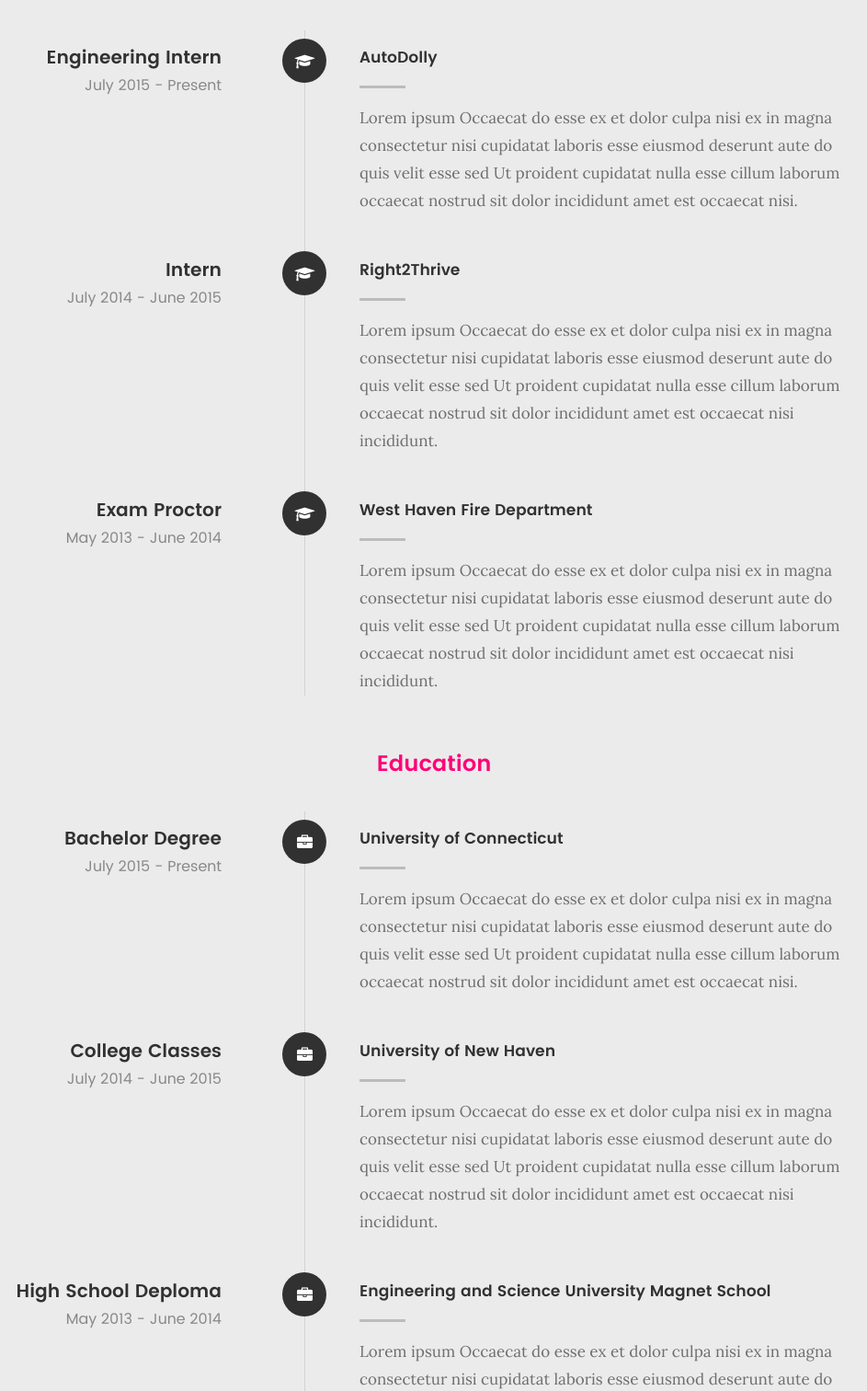
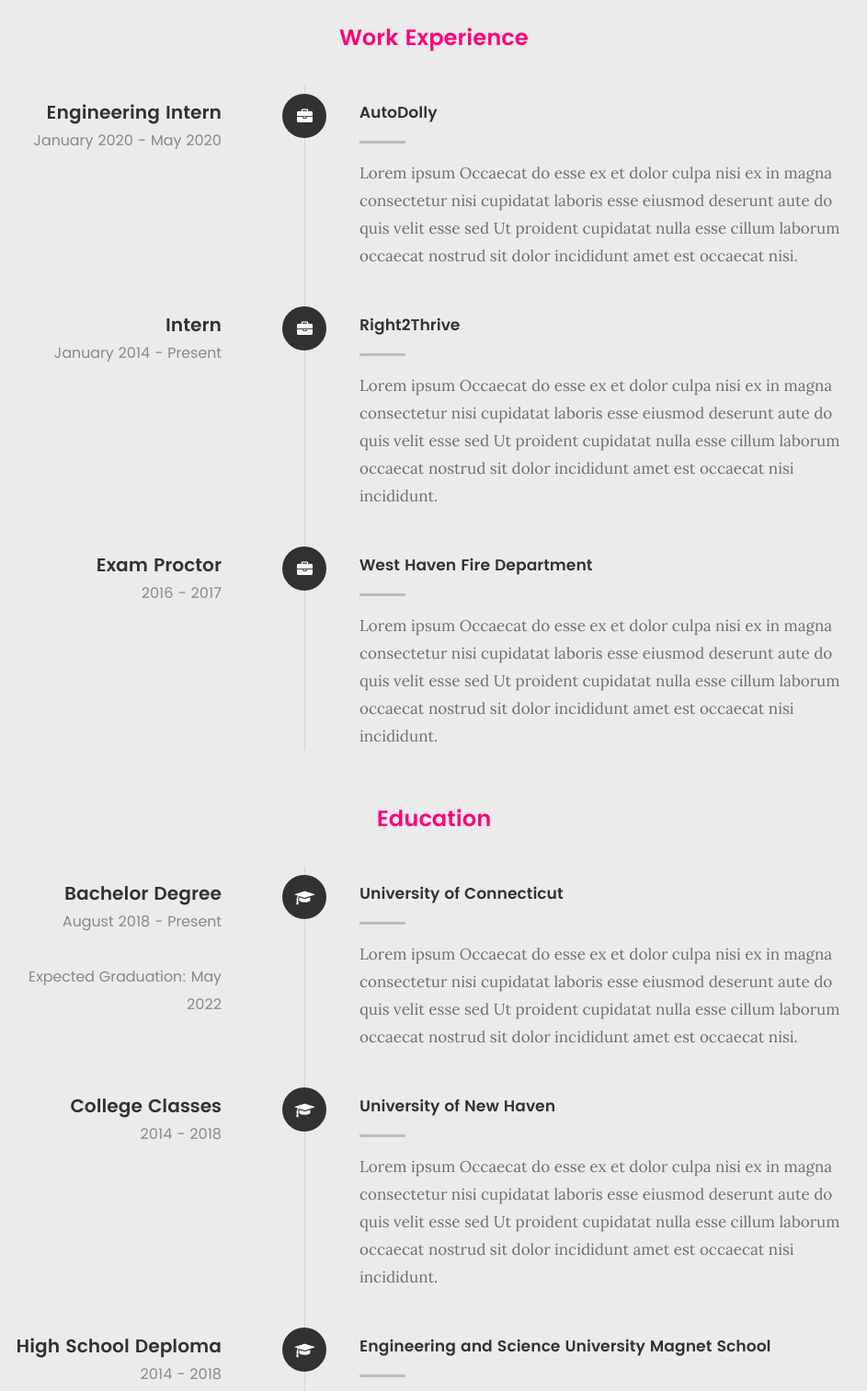
Before and after one commit to jeremyamoro/jeremyamoro.github.io, a plain HTML site: page index.html in a window 1280 px wide. Shown: the part 2432-3944 px from the top of the page at 92% size, without its empty margins (168-1111 px from the left). Drawn offline with Linux system fonts and the light colour scheme; files whose address does not match are found by name.

Commit message:
Add files via upload

```diff
--- a/index.html
+++ b/index.html
@@ -186,9 +186,10 @@
 
    	<div class="row button-section">
    		<div class="col-twelve">
-   			<a href="/assets/resume.pdf" title="Download CV" class="button button-primary">Download Resume</a>
-   		</div>
-   	</div>
+			   <a href="/assets/resume.pdf" title="Download CV" class="button button-primary">Download Resume</a>
+		   </div>
+	   </div>
+	   <p style="text-align: center; font-size: 10px;">or scroll to next section for overview</p>
 
    </section> <!-- /process-->
 
@@ -223,12 +224,12 @@
    				<div class="timeline-block">
 
 	   				<div class="timeline-ico">
-	   					<i class="fa fa-graduation-cap"></i>
+	   					<i class="fa fa-briefcase"></i>
 	   				</div>
 
 	   				<div class="timeline-header">
 	   					<h3>Engineering Intern</h3>
-	   					<p>July 2015 - Present</p>
+	   					<p>January 2020 - May 2020</p>
 	   				</div>
 
 	   				<div class="timeline-content">
@@ -241,12 +242,12 @@
 	   			<div class="timeline-block">
 
 	   				<div class="timeline-ico">
-	   					<i class="fa fa-graduation-cap"></i>
+	   					<i class="fa fa-briefcase"></i>
 	   				</div>
 
 	   				<div class="timeline-header">
 	   					<h3>Intern</h3>
-	   					<p>July 2014 - June 2015</p>
+	   					<p>January 2014 - Present</p>
 	   				</div>
 
 	   				<div class="timeline-content">
@@ -259,12 +260,12 @@
 	   			<div class="timeline-block">
 
 	   				<div class="timeline-ico">
-	   					<i class="fa fa-graduation-cap"></i>
+	   					<i class="fa fa-briefcase"></i>
 	   				</div>
 
 	   				<div class="timeline-header">
 	   					<h3>Exam Proctor</h3>
-	   					<p>May 2013 - June 2014</p>
+	   					<p>2016 - 2017</p>
 	   				</div>
 
 	   				<div class="timeline-content">
@@ -295,12 +296,13 @@
    				<div class="timeline-block">
 
 	   				<div class="timeline-ico">
-	   					<i class="fa fa-briefcase"></i>
+	   					<i class="fa fa-graduation-cap"></i>
 	   				</div>
 
 	   				<div class="timeline-header">
 	   					<h3>Bachelor Degree</h3>
-	   					<p>July 2015 - Present</p>
+						   <p>August 2018 - Present</p>
+						   <p>Expected Graduation: May 2022</p>
 	   				</div>
 
 	   				<div class="timeline-content">
@@ -313,12 +315,12 @@
 	   			<div class="timeline-block">
 
 	   				<div class="timeline-ico">
-	   					<i class="fa fa-briefcase"></i>
+	   					<i class="fa fa-graduation-cap"></i>
 	   				</div>
 
 	   				<div class="timeline-header">
 	   					<h3>College Classes</h3>
-	   					<p>July 2014 - June 2015</p>
+	   					<p>2014 - 2018</p>
 	   				</div>
 
 	   				<div class="timeline-content">
@@ -331,12 +333,12 @@
 	   			<div class="timeline-block">
 
 	   				<div class="timeline-ico">
-	   					<i class="fa fa-briefcase"></i>
+	   					<i class="fa fa-graduation-cap"></i>
 	   				</div>
 
 	   				<div class="timeline-header">
 	   					<h3>High School Deploma</h3>
-	   					<p>May 2013 - June 2014</p>
+	   					<p>2014 - 2018</p>
 	   				</div>
 
 	   				<div class="timeline-content">
```
